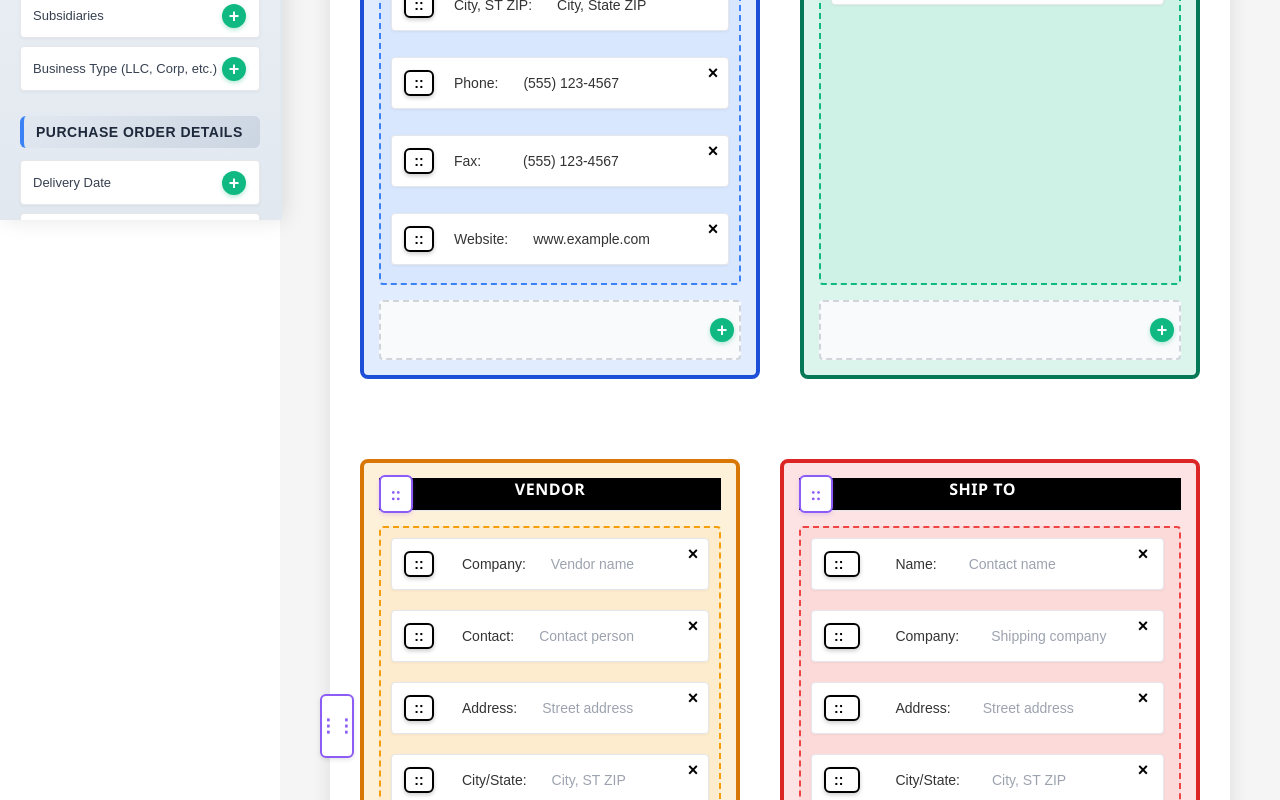
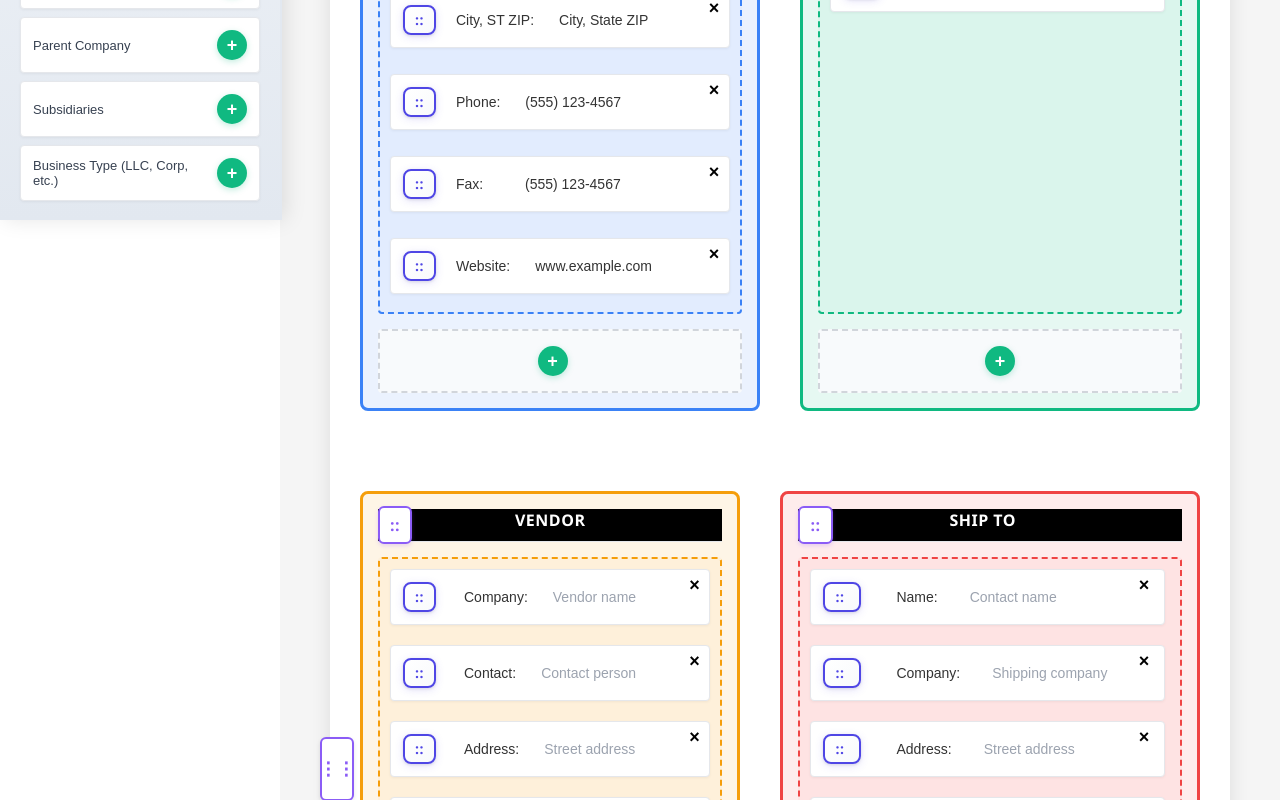
Before and after one commit to wnaveed5/Cadbury3, a React (Create React App) app: page / in a window 1280 px wide. Shown: the part 580-1380 px from the top of the page. Built offline with nearby package versions, Linux system fonts and the light colour scheme; the HTML template or start-up script is replaced by a standard one.

Commit message:
Update form components and styles, rebuild application

```diff
--- a/package.json
+++ b/package.json
@@ -9,7 +9,9 @@
     "test": "react-scripts test",
     "eject": "react-scripts eject",
     "server": "node api/index.js",
-    "dev": "npm run start",
+    "dev": "concurrently \"npm run start:react\" \"npm run start:server\"",
+    "start:react": "react-scripts start",
+    "start:server": "node api/index.js",
     "vercel-build": "npm run build",
     "start:prod": "NODE_ENV=production node api/index.js"
   },
--- a/src/PurchaseOrderForm.css
+++ b/src/PurchaseOrderForm.css
@@ -175,7 +175,7 @@
 }
 
 .drop-message::before {
-  content: '⬇️';
+  content: '↓';
   font-size: 14px;
 }
 
--- a/src/components/Section3Vendor.jsx
+++ b/src/components/Section3Vendor.jsx
@@ -77,15 +77,6 @@ function Section3Vendor({
       ref={setNodeRef}
       className={`section-3 ${isPaletteOver ? 'palette-over' : ''}`}
       data-palette-over={isPaletteOver}
-      style={{
-        minHeight: '300px',
-        padding: '20px',
-        border: isPaletteOver ? '3px dashed #4CAF50' : '2px solid #ddd',
-        borderRadius: '8px',
-        backgroundColor: isPaletteOver ? 'rgba(76, 175, 80, 0.05)' : 'transparent',
-        transition: 'all 0.2s ease',
-        position: 'relative'
-      }}
     >
       {/* Section Header */}
       <div className="section-header">
@@ -101,6 +92,11 @@ function Section3Vendor({
       </div>
 
       {/* Vendor Fields with Drag and Drop */}
+      <DndContext
+        sensors={sensors}
+        collisionDetection={closestCenter}
+        onDragEnd={onVendorDragEnd}
+      >
         <SortableContext
           items={vendorFields.map(field => field.id)}
           strategy={verticalListSortingStrategy}
@@ -120,6 +116,7 @@ function Section3Vendor({
             ))}
           </div>
         </SortableContext>
+      </DndContext>
 
       {/* Add Field Button */}
       <div className="add-field-section">
@@ -133,28 +130,6 @@ function Section3Vendor({
         </button>
       </div>
 
-      {/* Drop indicator when palette field is over */}
-      {isPaletteOver && (
-        <div className="drop-indicator" style={{
-          position: 'absolute',
-          top: '50%',
-          left: '50%',
-          transform: 'translate(-50%, -50%)',
-          padding: '20px 40px',
-          backgroundColor: 'rgba(76, 175, 80, 0.9)',
-          color: 'white',
-          borderRadius: '8px',
-          fontSize: '18px',
-          fontWeight: 'bold',
-          boxShadow: '0 4px 12px rgba(0, 0, 0, 0.2)',
-          zIndex: 1000,
-          pointerEvents: 'none'
-        }}>
-          <div className="drop-message">
-            ✅ Drop field here to add to VENDOR
-          </div>
-        </div>
-      )}
     </div>
   );
 }
--- a/src/components/Section4ShipTo.jsx
+++ b/src/components/Section4ShipTo.jsx
@@ -77,15 +77,6 @@ function Section4ShipTo({
       ref={setNodeRef}
       className={`section-4 ${isPaletteOver ? 'palette-over' : ''}`}
       data-palette-over={isPaletteOver}
-      style={{
-        minHeight: '300px',
-        padding: '20px',
-        border: isPaletteOver ? '3px dashed #4CAF50' : '2px solid #ddd',
-        borderRadius: '8px',
-        backgroundColor: isPaletteOver ? 'rgba(76, 175, 80, 0.05)' : 'transparent',
-        transition: 'all 0.2s ease',
-        position: 'relative'
-      }}
     >
       {/* Section Header */}
       <div className="section-header">
@@ -101,6 +92,11 @@ function Section4ShipTo({
       </div>
 
       {/* Ship To Fields with Drag and Drop */}
+      <DndContext
+        sensors={sensors}
+        collisionDetection={closestCenter}
+        onDragEnd={onShipToDragEnd}
+      >
         <SortableContext
           items={shipToFields.map(field => field.id)}
           strategy={verticalListSortingStrategy}
@@ -120,6 +116,7 @@ function Section4ShipTo({
             ))}
           </div>
         </SortableContext>
+      </DndContext>
 
       {/* Add Field Button */}
       <div className="add-field-section">
@@ -133,28 +130,6 @@ function Section4ShipTo({
         </button>
       </div>
 
-      {/* Drop indicator when palette field is over */}
-      {isPaletteOver && (
-        <div className="drop-indicator" style={{
-          position: 'absolute',
-          top: '50%',
-          left: '50%',
-          transform: 'translate(-50%, -50%)',
-          padding: '20px 40px',
-          backgroundColor: 'rgba(76, 175, 80, 0.9)',
-          color: 'white',
-          borderRadius: '8px',
-          fontSize: '18px',
-          fontWeight: 'bold',
-          boxShadow: '0 4px 12px rgba(0, 0, 0, 0.2)',
-          zIndex: 1000,
-          pointerEvents: 'none'
-        }}>
-          <div className="drop-message">
-            ✅ Drop field here to add to SHIP TO
-          </div>
-        </div>
-      )}
     </div>
   );
 }
--- a/src/section-styles.css
+++ b/src/section-styles.css
@@ -707,24 +707,7 @@
 
 
 
-/* Section 2: Purchase Order */
-.section-2-purchase-order {
-  flex: 1 1 100% !important; /* Take full width of droppable zone */
-  width: 100% !important;
-  min-width: 0 !important;
-  margin: 0 !important;
-  padding: 15px !important; /* Equal padding on all sides */
-  box-sizing: border-box !important;
-  border: 1px solid #e5e7eb !important;
-  background: transparent !important; /* No background */
-  border-radius: 8px !important;
-  height: 100% !important;
-  min-height: 200px !important; /* Ensure minimum droppable area */
-  position: relative !important; /* For proper drop zone positioning */
-  z-index: 1 !important; /* Ensure it's above other elements */
-  display: flex !important;
-  flex-direction: column !important;
-}
+/* Old Section 2 styling removed - now uses specific .sortable-section.section-2-purchase-order rules */
 
 /* ============================================================================
    SECTIONS 3 & 4 STYLES - VENDOR & SHIP-TO
@@ -1021,26 +1004,7 @@
   cursor: grab !important;
 }
 
-/* DEBUGGING COLORS - Sortable Section Wrappers */
-.sortable-section.section-1-company-info {
-  background: rgba(59, 130, 246, 0.15) !important; /* Medium blue */
-  border: 4px solid #1d4ed8 !important; /* Darker blue */
-}
-
-.sortable-section.section-2-purchase-order {
-  background: rgba(16, 185, 129, 0.15) !important; /* Medium green */
-  border: 4px solid #047857 !important; /* Darker green */
-}
-
-.sortable-section.section-3 {
-  background: rgba(245, 158, 11, 0.15) !important; /* Medium orange */
-  border: 4px solid #d97706 !important; /* Darker orange */
-}
-
-.sortable-section.section-4 {
-  background: rgba(239, 68, 68, 0.15) !important; /* Medium red */
-  border: 4px solid #dc2626 !important; /* Darker red */
-}
+/* Duplicate section styling removed - now uses specific section rules defined earlier */
 
 .sortable-section:active {
   cursor: grabbing !important;
@@ -1723,42 +1687,68 @@
    DRAG HANDLE STYLES - ALL SECTIONS
    ============================================================================ */
 
-/* Drag handle styling */
+/* Enhanced Uniform Drag Handle Styling */
 .drag-handle {
-  background-color: white !important;
-  border: 2px solid #000000 !important;
-  border-radius: 6px !important;
-  padding: 4px 8px !important;
+  background: linear-gradient(135deg, #ffffff 0%, #f8fafc 100%) !important;
+  border: 2px solid #4f46e5 !important;
+  border-radius: 8px !important;
+  padding: 6px 10px !important;
   cursor: grab !important;
-  color: #000000 !important;
-  font-weight: bold !important;
+  color: #4f46e5 !important;
+  font-weight: 700 !important;
   font-size: 14px !important;
-  transition: all 0.2s ease !important;
+  font-family: 'Segoe UI', system-ui, -apple-system, sans-serif !important;
+  transition: all 0.25s cubic-bezier(0.4, 0, 0.2, 1) !important;
   user-select: none !important;
-  min-width: 30px !important;
+  min-width: 32px !important;
+  min-height: 28px !important;
   text-align: center !important;
   opacity: 1 !important;
   visibility: visible !important;
-  display: flex !important;
+  display: inline-flex !important;
   align-items: center !important;
   justify-content: center !important;
-  z-index: 10 !important;
-  box-shadow: 0 2px 4px rgba(0, 0, 0, 0.2) !important;
+  z-index: 15 !important;
+  box-shadow: 0 2px 8px rgba(79, 70, 229, 0.15),
+              0 1px 3px rgba(0, 0, 0, 0.1) !important;
   line-height: 1 !important;
+  letter-spacing: 0.5px !important;
+  position: relative !important;
 }
 
 .drag-handle:hover {
-  background-color: #000000 !important;
-  border-color: #000000 !important;
+  background: linear-gradient(135deg, #4f46e5 0%, #4338ca 100%) !important;
+  border-color: #3730a3 !important;
   color: white !important;
-  cursor: grabbing !important;
-  transform: scale(1.05) !important;
-  box-shadow: 0 4px 8px rgba(0, 0, 0, 0.3) !important;
+  cursor: grab !important;
+  transform: translateY(-1px) scale(1.05) !important;
+  box-shadow: 0 4px 12px rgba(79, 70, 229, 0.3),
+              0 2px 6px rgba(0, 0, 0, 0.15) !important;
 }
 
 .drag-handle:active {
   cursor: grabbing !important;
-  transform: scale(1.1) !important;
+  transform: translateY(0) scale(1.02) !important;
+  box-shadow: 0 2px 6px rgba(79, 70, 229, 0.4),
+              0 1px 3px rgba(0, 0, 0, 0.2) !important;
+  transition: all 0.1s ease !important;
+}
+
+/* Add subtle pulsing animation when dragging is active */
+.drag-handle.dragging {
+  animation: dragPulse 0.8s ease-in-out infinite;
+  cursor: grabbing !important;
+}
+
+@keyframes dragPulse {
+  0%, 100% {
+    transform: scale(1.02);
+    opacity: 1;
+  }
+  50% {
+    transform: scale(1.05);
+    opacity: 0.9;
+  }
 }
 
 /* ============================================================================
@@ -1795,7 +1785,17 @@
   transform: scale(1.1) !important;
 }
 
-/* Add field button - consistent sizing for all sections */
+/* ============================================================================
+   UNIFIED ADD FIELD BUTTON STYLING - OVERRIDE ALL OTHER STYLES
+   ============================================================================ */
+
+/* Master override rule for ALL add-field buttons across all components */
+.section-1-company-info .add-field-btn,
+.section-2-purchase-order .add-field-btn,
+.section-3 .add-field-btn,
+.section-4 .add-field-btn,
+.add-field-section .add-field-btn,
+.vendor-shipping-columns .add-field-btn,
 .add-field-btn {
   background: #10b981 !important;
   border: none !important;
@@ -1803,27 +1803,57 @@
   font-weight: bold !important;
   color: white !important;
   cursor: pointer !important;
-  width: 24px !important;
-  height: 24px !important;
-  display: flex !important;
+  width: 30px !important;
+  height: 30px !important;
+  min-width: 30px !important;
+  min-height: 30px !important;
+  max-width: 30px !important;
+  max-height: 30px !important;
+  display: inline-flex !important;
   align-items: center !important;
   justify-content: center !important;
-  transition: all 0.2s ease !important;
-  position: absolute !important;
-  right: 5px !important;
-  top: 50% !important;
-  transform: translateY(-50%) !important;
+  transition: all 0.25s cubic-bezier(0.4, 0, 0.2, 1) !important;
+  position: static !important;
+  margin: 0 auto !important;
   border-radius: 50% !important;
-  box-shadow: 0 2px 4px rgba(16, 185, 129, 0.3) !important;
+  box-shadow: 0 2px 6px rgba(16, 185, 129, 0.25) !important;
   line-height: 1 !important;
   padding: 0 !important;
   text-align: center !important;
-}
-
+  box-sizing: border-box !important;
+  outline: none !important;
+  user-select: none !important;
+  right: auto !important;
+  top: auto !important;
+  left: auto !important;
+  bottom: auto !important;
+  transform: none !important;
+}
+
+/* Unified hover state for ALL add-field buttons */
+.section-1-company-info .add-field-btn:hover,
+.section-2-purchase-order .add-field-btn:hover,
+.section-3 .add-field-btn:hover,
+.section-4 .add-field-btn:hover,
+.add-field-section .add-field-btn:hover,
+.vendor-shipping-columns .add-field-btn:hover,
 .add-field-btn:hover {
   background: #059669 !important;
-  transform: translateY(-50%) scale(1.1) !important;
-  box-shadow: 0 4px 8px rgba(16, 185, 129, 0.4) !important;
+  transform: translateY(-1px) scale(1.1) !important;
+  box-shadow: 0 4px 12px rgba(16, 185, 129, 0.4) !important;
+}
+
+/* Unified active state for ALL add-field buttons */
+.section-1-company-info .add-field-btn:active,
+.section-2-purchase-order .add-field-btn:active,
+.section-3 .add-field-btn:active,
+.section-4 .add-field-btn:active,
+.add-field-section .add-field-btn:active,
+.vendor-shipping-columns .add-field-btn:active,
+.add-field-btn:active {
+  transform: translateY(0) scale(1.05) !important;
+  box-shadow: 0 2px 4px rgba(16, 185, 129, 0.3) !important;
+  transition: all 0.1s ease !important;
 }
 
 /* Add field section - consistent styling for all sections */
```
Also changed, not shown: src/components/Section1CompanyInfo.jsx (+0 -8 lines), 2 other files (tests, documents, lock files or other folders). Lines whose indentation alone changed are shown as unchanged.
